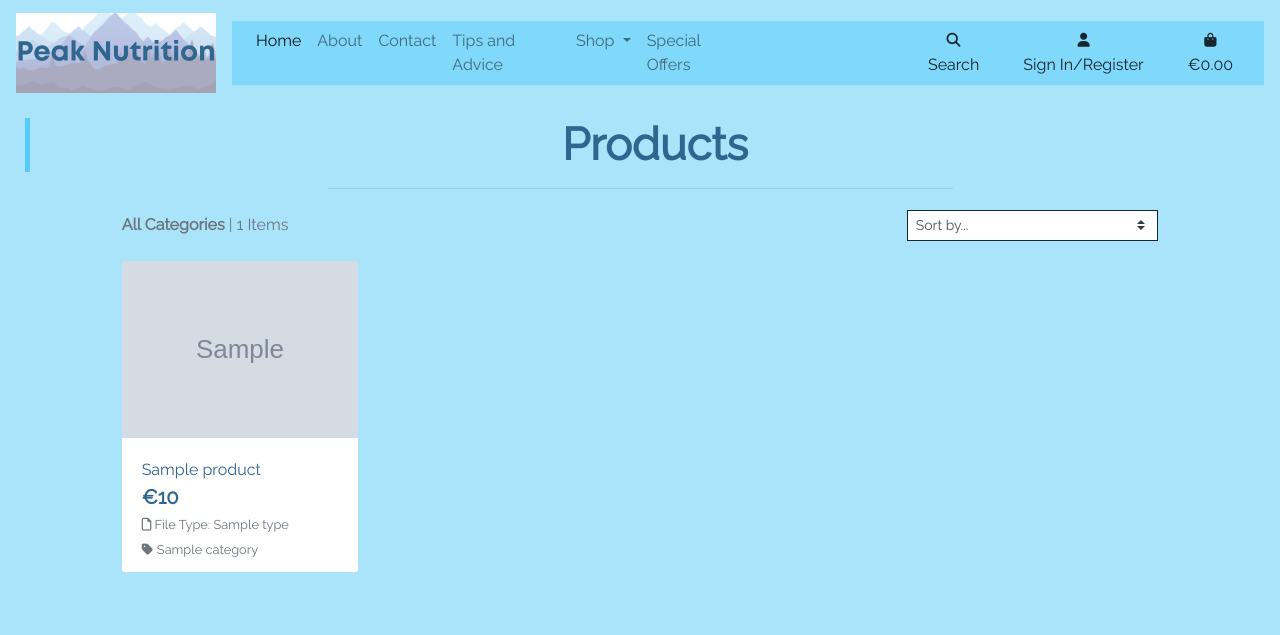
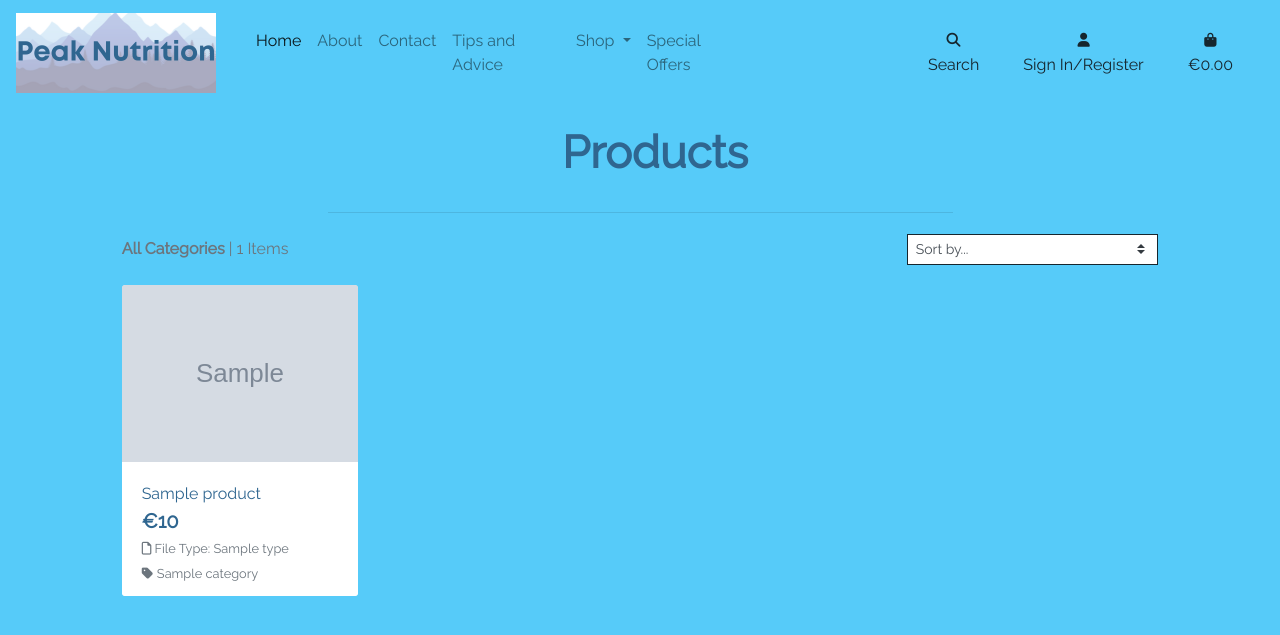
Before and after one commit to culanomeara/pp5-peaknutrition, a Django app: page /products/ in a window 1280 px wide. Shown: the top 635 px of the page. Run offline with Django 3.2, Linux system fonts and the light colour scheme; tables that the repository leaves empty hold one stand-in row (values such as "Sample post"); grey boxes marked "Sample" are stand-in pictures; some libraries are stand-ins or nearby versions.

Commit message:
Fixed issue with special offers not displaying

```diff
--- a/peaknutrition/settings.py
+++ b/peaknutrition/settings.py
@@ -30,7 +30,7 @@ SECRET_KEY = os.environ.get('SECRET_KEY')
 # SECURITY WARNING: don't run with debug turned on in production!
 DEBUG = True
 
-ALLOWED_HOSTS = ['peak-nutrition.herokuapp.com', '8000-culanomeara-pp5peaknutr-06r9ptkluv2.ws-eu98.gitpod.io']
+ALLOWED_HOSTS = ['peak-nutrition.herokuapp.com', '8000-culanomeara-pp5peaknutr-06r9ptkluv2.ws-eu99.gitpod.io']
 
 
 # Application definition
--- a/products/templates/products/products.html
+++ b/products/templates/products/products.html
@@ -14,7 +14,9 @@
 <div class="container-fluid">
     <div class="row">
         <div class="col text-center mt-3">
+            <a class="nav-item nav-link" href="{% url 'products' %}">
                 <h2 class="logo-font">Products</h2>
+            </a>
             {% for c in current_categories %}
             <a class="category-badge text-decoration-none" href="{% url 'products' %}?category={{ c.name }}">
                 <span class="p-2 mt-2 badge badge-white text-black rounded-0 border border-dark">{{ c.name }}</span>
@@ -44,6 +46,10 @@
                                 Category (A-Z)</option>
                             <option value="category_desc"
                                 {% if current_sorting == 'category_desc' %}selected{% endif %}>Category (Z-A)</option>
+                            <option value="discount_asc" {% if current_sorting == 'discount_asc' %}selected{% endif %}>
+                                Discount (low - high)</option>
+                            <option value="discount_desc"
+                                {% if current_sorting == 'discount_desc' %}selected{% endif %}>Discount (high - low))</option>
                         </select>
                     </div>
                 </div>
@@ -118,18 +124,18 @@
 {% block postloadjs %}
 {{ block.super }}
 <script type="text/javascript">
-		$('.btt-link').click(function(e) {
-			window.scrollTo(0,0)
+    $('.btt-link').click(function (e) {
+        window.scrollTo(0, 0)
     })
 </script>
 
 <script type="text/javascript">
-        $('#sort-selector').change(function() {
+    $('#sort-selector').change(function () {
         var selector = $(this);
         var currentUrl = new URL(window.location);
 
         var selectedVal = selector.val();
-            if(selectedVal != "reset"){
+        if (selectedVal != "reset") {
             var sort = selectedVal.split("_")[0];
             var direction = selectedVal.split("_")[1];
 
--- a/products/urls.py
+++ b/products/urls.py
@@ -3,5 +3,6 @@ from . import views
 
 urlpatterns = [
     path('', views.all_products, name='products'),
+    path('special_offers/', views.special_offers, name='special_offers'),
     path('<product_id>', views.product_detail, name='product_detail'),
 ]
--- a/products/views.py
+++ b/products/views.py
@@ -26,6 +26,8 @@ def all_products(request):
                 products = products.annotate(lower_name=Lower('name'))
             if sortkey == 'category':
                 sortkey = 'category__name'
+            # if sortkey == 'discount':
+            #     sortkey = 'discount'
             if 'direction' in request.GET:
                 direction = request.GET['direction']
                 if direction == 'desc':
@@ -36,6 +38,9 @@ def all_products(request):
             categories = request.GET['category'].split(',')
             products = products.filter(category__name__in=categories)
             categories = Category.objects.filter(name__in=categories)
+
+        # if 'discount' in request.GET:
+        #     products = products.filter(discount != 0)
 
         if 'srchq' in request.GET:
             query = request.GET['srchq']
@@ -68,3 +73,15 @@ def product_detail(request, product_id):
     }
 
     return render(request, 'products/product_detail.html', context)
+
+
+def special_offers(request):
+    """ A view to show special offers """
+    discount = Product.discount
+    products = Product.objects.exclude(discount=0)
+
+    context = {
+        'products': products,
+    }
+
+    return render(request, 'products/products.html', context)
--- a/static/css/base.css
+++ b/static/css/base.css
@@ -13,14 +13,14 @@ html {
 body {
     max-width: 1600px;
     margin: 0 auto;
-    background-color: rgba(86, 203, 249, 0.5);
+    background-color: rgba(86, 203, 249, 1);
     font-family: 'Raleway', sans-serif;
     color: #2f6690ff;
 }
 
-/* header {
-    background: rgba(86, 203, 249, 0.5);
-} */
+header {
+    background: rgba(86, 203, 249, 1);
+}
 
 h1 {
     font-size: 32px;
@@ -37,7 +37,7 @@ h2 {
 }
 
 .collapse {
-    background-color: rgba(86, 203, 249, 0.5);
+    background-color: rgba(86, 203, 249, 1);
 }
 
 a.dropdown-item.active {
@@ -47,7 +47,7 @@ a.dropdown-item.active {
 
 .navbar {
     max-width: 1600px;
-    /* background-color: rgba(86, 203, 249, 0.3); */
+    background-color: rgba(86, 203, 249, 1);
 }
 
 
--- a/templates/base.html
+++ b/templates/base.html
@@ -85,7 +85,7 @@
                         </div>
                     </li>
                     <li class="nav-item">
-                        <a class="nav-link" href="">Special Offers</a>
+                        <a class="nav-link" href="{% url 'special_offers' %}" id="specials-link">Special Offers</a>
                     </li>
                 </ul>
                 <div class="w-100 col-12 col-lg-6 my-auto ml-auto py-1 py-lg-0">
```
Lines whose indentation alone changed are shown as unchanged.
